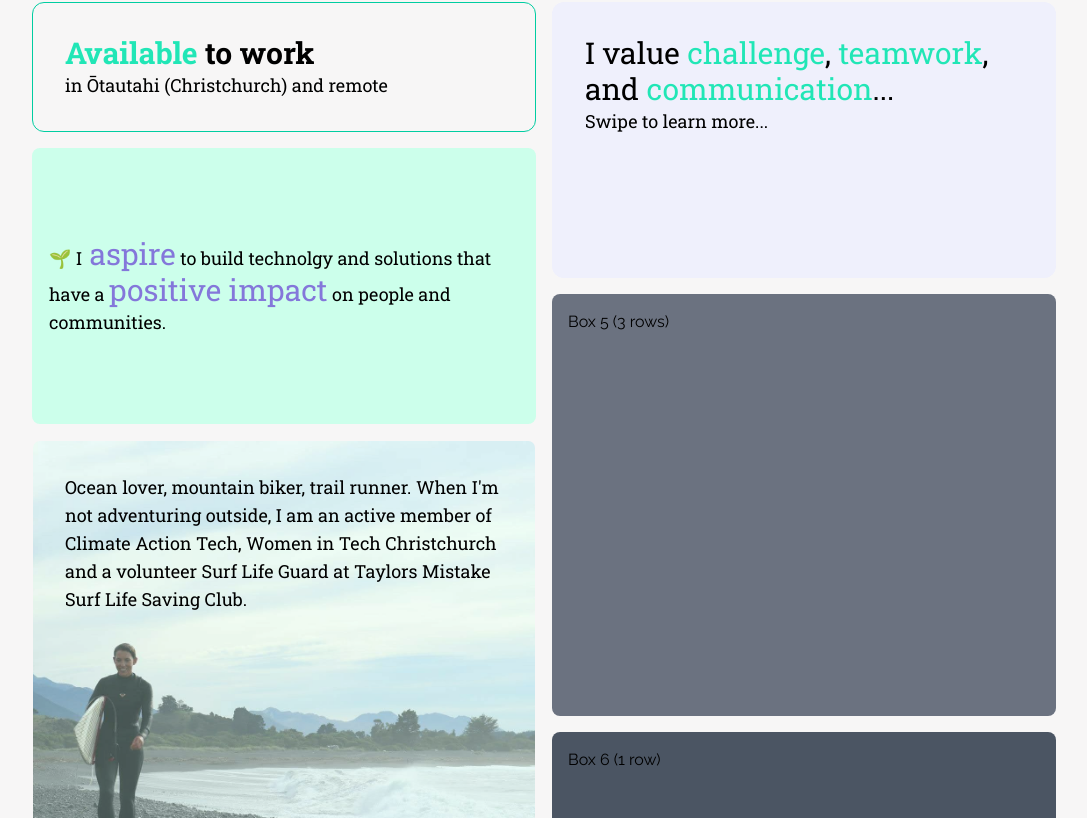
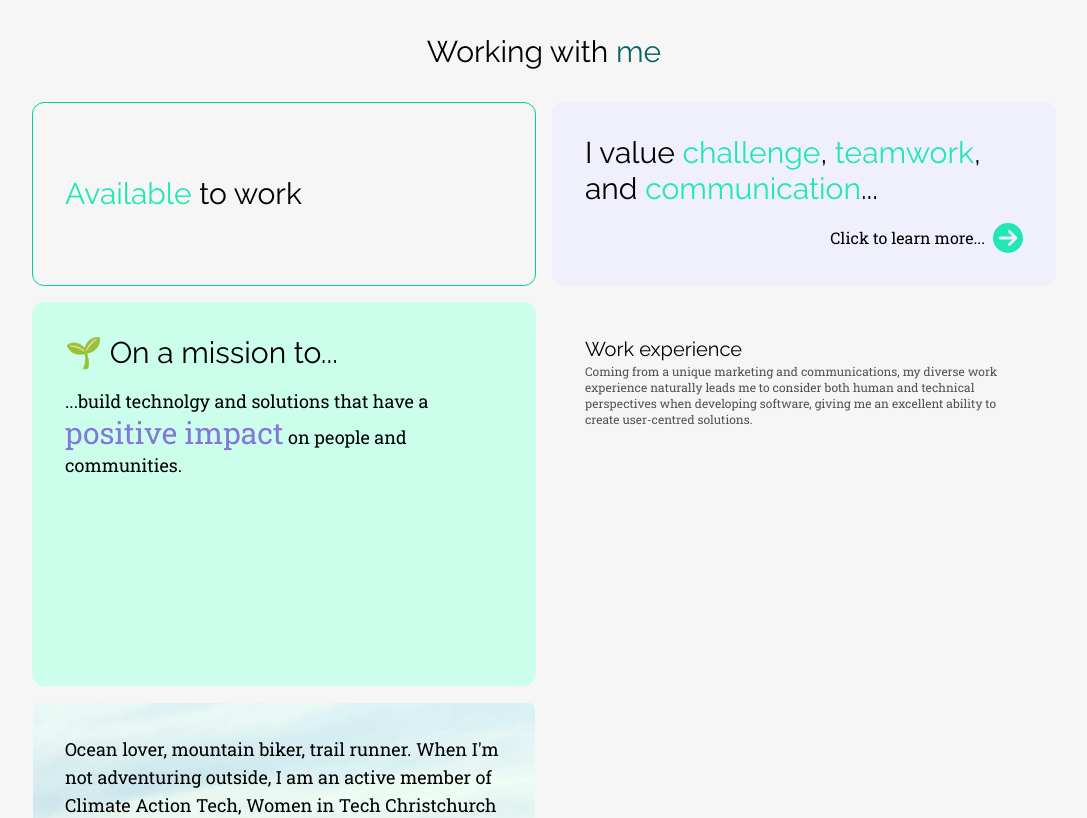
Before and after one commit to mandyh101/next-portfolio-24, a Next.js app: page / in a window 1280 px wide. Shown: the part 762-1580 px from the top of the page, without its empty margins (96-1183 px from the left). Built offline with nearby package versions, Linux system fonts and the light colour scheme.

Commit message:
adding more content about working with me

```diff
--- a/components/AboutMeGrid.tsx
+++ b/components/AboutMeGrid.tsx
@@ -1,73 +1,42 @@
 import React from 'react'
-import { BentoGrid, BentoGridItem } from './ui/BentoGrid'
-import { bentoGridItems } from '@/data'
 import Availability from './AboutMeGridItems/Availability'
 import WorkExperience from './AboutMeGridItems/WorkExperience'
 import Goal from './AboutMeGridItems/Goal'
 import Values from './AboutMeGridItems/Values'
 import Interests from './AboutMeGridItems/Interests'
+import Location from './AboutMeGridItems/Location'
 
 const AboutMeGrid = () => {
   return (
-    // <div id="me" className="max-w-4xl mx-auto">
-    //   <h2 className="text-center my-8">
-    //     Working with
-    //     <span className="text-sea-green-800"> me</span>
-    //   </h2>
-    //   {/* <BentoGrid className='max-w-4xl mx-auto'>
-    //     {bentoGridItems.map((item,i ) => (
-    //       <BentoGridItem
-    //         id={item.id}
-    //         key={i}
-    //         title={item.title}
-    //         description={item.description}
-    //         className={i === 3 || i === 6 ? "md:col-span-2" : ""}
-    //       />
-    //     ))}
-    //   </BentoGrid> */}
-    //   <div className="grid md:grid-rows-10 grid-cols-1 md:grid-cols-2 gap-4 mx-auto">
-    //     <Availability />
-    //     <WorkExperience />
-    //     <Goal />
-    //     <Values />
-    //     <Interests />
-
-    //     {/* {bentoGridItems.map((item, i) => (
-    //       <div key={i} className={`bentoGridItem group ${item.className}`}>
-    //         <div className='bentoGridItemInner'>
-    //           <h3 className='text-neutral-600 dark:text-neutral-200 mb-2 mt-2'>{item.title}</h3>
-    //           <div className='font-sans font-normal text-neutral-600 text-xs dark:text-neutral-300'>{item.description}</div>
-    //         </div>
-    //       </div>
-    //     ))} */}
-    //   </div>
-    // </div>
     <div id="me" className="max-w-5xl mx-auto">
-      {/* Grid container with responsive columns */}
+      <h2 className="text-center my-8">
+        Working with
+        <span className="text-sea-green-800"> me</span>
+      </h2>
       <div className="grid grid-cols-1 md:grid-cols-2 gap-4">
         {/* First Column */}
         <div className="grid grid-rows-6 gap-4">
-          <div className="bentoGridItem group border border-aquamarine-500 row-span-1">
+          <div className="bentoGridItem group border border-aquamarine-500 row-span-1 flex flex-col justify-center">
             <Availability />
           </div>
-          <div className="bentoGridItem group rounded-lg p-4 row-span-2 bg-aquamarine-100 justify-center flex flex-col">
+          <div className="bentoGridItem group row-span-2 bg-aquamarine-100">
             <Goal />
           </div>
-          <div className="bentoGridItem group relative row-span-3 rounded-lg overflow-hidden">
+          <div className="bentoGridItem group relative row-span-2 rounded-lg overflow-hidden">
             <Interests />
           </div>
         </div>
 
         {/* Second Column */}
         <div className="grid grid-rows-6 gap-4">
-          <div className="bentoGridItem group row-span-2 bg-tropical-indigo-100">
+          <div className="bentoGridItem group row-span-1 bg-tropical-indigo-100">
             <Values />
           </div>
-          <div className="bg-gray-500 rounded-lg p-4 row-span-3">
-            Box 5 (3 rows)
+          <div className="bentoGridItem group row-span-3">
+            <WorkExperience />
           </div>
-          <div className="bg-gray-600 rounded-lg p-4 row-span-1">
-            Box 6 (1 row)
+          <div className="bentoGridItem row-span-1 bg-sea-green-100">
+            <Location />
           </div>
         </div>
       </div>
--- a/components/AboutMeGridItems/Availability.tsx
+++ b/components/AboutMeGridItems/Availability.tsx
@@ -4,13 +4,13 @@ const Availability = () => {
   return (
     <div className="bentoGridItemInner">
       <h3 className="sr-only">Availability</h3>
-      <p className="font-bold text-3xl">
+      <p className="text-3xl font-sans font-light">
         <span className="text-aquamarine-400 group-hover:text-aquamarine-500">
           Available
         </span>{' '}
         to work
       </p>
-      <p className="font-normal">in Ōtautahi (Christchurch) and remote</p>
+      {/* <p className="font-normal">in Ōtautahi (Christchurch) and remote.</p> */}
     </div>
   )
 }
--- a/components/AboutMeGridItems/Goal.tsx
+++ b/components/AboutMeGridItems/Goal.tsx
@@ -2,15 +2,11 @@ import React from 'react'
 
 const Goal = () => {
   return (
-    <div className="bentoGridItemInner">
+    <div className="bentoGridItemInner flex flex-col gap-4">
       {/* <h3 className='text-neutral-600 dark:text-neutral-200 mb-2 mt-2'>Goal</h3> */}
+      <p className="font-sans text-3xl font-light">🌱 On a mission to...</p>
       <p className="font-normal text-black">
-        🌱 I
-        <span className="text-tropical-indigo-600 text-3xl group-hover:text-tropical-indigo-700">
-          {' '}
-          aspire
-        </span>{' '}
-        to build technolgy and solutions that have a{' '}
+        ...build technolgy and solutions that have a{' '}
         <span className="text-tropical-indigo-600 text-3xl group-hover:text-tropical-indigo-700">
           positive impact
         </span>{' '}
--- /dev/null
+++ b/components/AboutMeGridItems/Location.tsx
@@ -0,0 +1,15 @@
+'use client'
+import React from 'react'
+
+const Location = () => {
+  return (
+    <div className="bentoGridItemInner ">
+      <p className="font-sans text-2xl font-light">
+        Based in Ōtautahi (Christchurch) in Aotearoa (New Zealand)
+      </p>
+      <p className="font-normal">And an experienced remote worker!</p>
+    </div>
+  )
+}
+
+export default Location
--- a/components/AboutMeGridItems/Values.tsx
+++ b/components/AboutMeGridItems/Values.tsx
@@ -1,10 +1,14 @@
-import React from 'react'
+'use client'
+import React, { useState } from 'react'
+import { FaCircleArrowRight, FaCircleArrowLeft } from 'react-icons/fa6'
 
 const Values = () => {
-  return (
-    <div className="bentoGridItemInner">
-      <h3 className="sr-only">Values</h3>
-      <p className="text-3xl font-normal">
+  const [currentStep, setCurrentStep] = useState(0)
+
+  const content = [
+    {
+      intro: (
+        <p className="text-3xl font-sans font-light">
           I value{' '}
           <span className="text-aquamarine-400 group-hover:text-aquamarine-500">
             challenge
@@ -19,7 +23,90 @@ const Values = () => {
           </span>
           ...
         </p>
-      <p className="font-normal">Swipe to learn more...</p>
+      ),
+      showForward: true,
+    },
+    {
+      intro: (
+        <p className="text-lg font-normal font-serif leading-relaxed">
+          I thrive on{' '}
+          <span className="text-xl text-aquamarine-500 font-sans">
+            challenge
+          </span>
+          . Complex problems motivate me to learn, adapt, and grow. I approach
+          new ideas and problems as an opportunity to expand my skills and push
+          beyond my comfort zone.
+        </p>
+      ),
+      showForward: true,
+    },
+    {
+      intro: (
+        <p className="text-lg font-normal font-serif leading-relaxed">
+          In my opinion, great{' '}
+          <span className="text-xl text-aquamarine-500 font-sans">
+            teamwork
+          </span>{' '}
+          leads to innovation. I believe in fostering collaboration, sharing
+          ideas, and supporting my colleagues to reach our shared goals.
+        </p>
+      ),
+      showForward: true,
+    },
+    {
+      intro: (
+        <p className="text-lg font-normal font-serif leading-relaxed">
+          Clear{' '}
+          <span className="text-xl text-aquamarine-500 font-sans">
+            communication
+          </span>{' '}
+          is essential to me. I reflect this in how I prioritise active
+          listening, thoughtful documentation, and keeping stakeholders informed
+          throughout the development process.
+        </p>
+      ),
+      showForward: false,
+    },
+  ]
+
+  const handleNext = () => {
+    if (currentStep < content.length - 1) {
+      setCurrentStep(currentStep + 1)
+    }
+  }
+
+  const handleBack = () => {
+    if (currentStep > 0) {
+      setCurrentStep(currentStep - 1)
+    }
+  }
+
+  return (
+    <div className="bentoGridItemInner flex flex-col h-full gap-4">
+      <h3 className="sr-only">Values</h3>
+      {content[currentStep].intro}
+      <div className="mt-auto flex flex-row justify-between items-center">
+        <div className="flex items-center gap-2">
+          {currentStep > 0 && (
+            <button
+              onClick={handleBack}
+              className="flex items-center gap-2 font-normal hover:text-aquamarine-500 font-serif"
+            >
+              <FaCircleArrowLeft className="text-3xl text-aquamarine-400 hover:text-aquamarine-500" />
+              Back
+            </button>
+          )}
+        </div>
+        {content[currentStep].showForward && (
+          <button
+            onClick={handleNext}
+            className="flex items-center gap-2 font-normal hover:text-aquamarine-500 font-serif group"
+          >
+            {currentStep === 0 ? 'Click to learn more...' : 'Next'}
+            <FaCircleArrowRight className="text-3xl text-aquamarine-400 hover:text-aquamarine-500" />
+          </button>
+        )}
+      </div>
     </div>
   )
 }
--- a/components/AboutMeGridItems/WorkExperience.tsx
+++ b/components/AboutMeGridItems/WorkExperience.tsx
@@ -1,13 +1,15 @@
 import React from 'react'
-
 
 const WorkExperience = () => {
   return (
-    <div className="bentoGridItem group">
-      <div className='bentoGridItemInner'>
-        <h3 className='text-neutral-600 dark:text-neutral-200 mb-2 mt-2'>Work experience</h3>
-        <p className='font-normal text-neutral-600 text-xs dark:text-neutral-300'>Coming from a unique marketing and communications, my diverse work experience naturally leads me to consider both human and technical perspectives when developing software, giving me an excellent ability to create user-centred solutions.</p>
-      </div>
+    <div className="bentoGridItemInner">
+      <h3 className="">Work experience</h3>
+      <p className="font-normal text-neutral-600 text-xs dark:text-neutral-300">
+        Coming from a unique marketing and communications, my diverse work
+        experience naturally leads me to consider both human and technical
+        perspectives when developing software, giving me an excellent ability to
+        create user-centred solutions.
+      </p>
     </div>
   )
 }
--- a/lib/utils.ts
+++ b/lib/utils.ts
@@ -1,6 +1,6 @@
-import { ClassValue, clsx } from "clsx";
-import { twMerge } from "tailwind-merge";
+import { ClassValue, clsx } from 'clsx'
+import { twMerge } from 'tailwind-merge'
 
 export function cn(...inputs: ClassValue[]) {
-  return twMerge(clsx(inputs));
+  return twMerge(clsx(inputs))
 }
```
Lines whose indentation alone changed are shown as unchanged.
